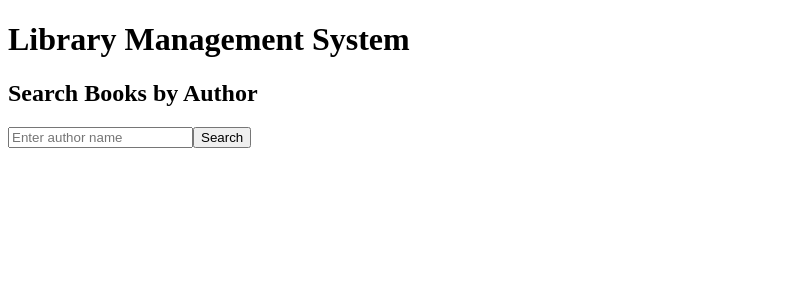
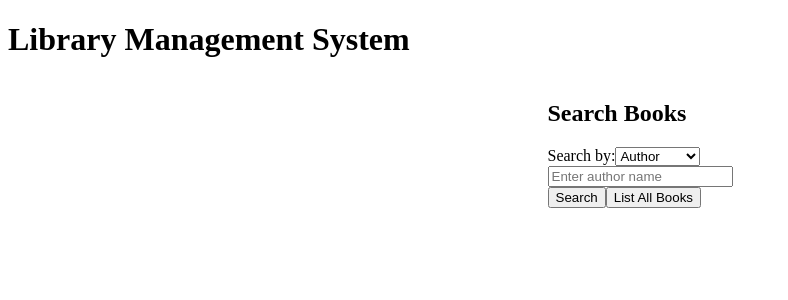
Before and after one commit to clapathiotis/LibraryManagement, an Angular app in the folder library_app/: page / in a window 1280 px wide. Shown: the top 300 px of the page, without its empty margins (0-788 px from the left). Built offline with nearby package versions, Linux system fonts and the light colour scheme.

Commit message:
refactored author-serach-component to search-component

```diff
--- a/library_app/src/app/app.component.css
+++ b/library_app/src/app/app.component.css
@@ -0,0 +1,7 @@
+.container {
+    display: flex;
+    flex-direction: column;
+    width: auto;
+    justify-content: center;
+    align-items: center;
+}
--- a/library_app/src/app/app.component.html
+++ b/library_app/src/app/app.component.html
@@ -1,4 +1,5 @@
 <div>
   <h1>Library Management System</h1>
-  <app-author-search></app-author-search>
-</div>
+  <div class="container">
+    <app-author-search></app-author-search>
+  </div></div>
--- a/library_app/src/app/app.component.ts
+++ b/library_app/src/app/app.component.ts
@@ -1,5 +1,5 @@
 import { Component } from '@angular/core';
-import { AuthorSearchComponent } from './author-search/author-search.component';
+import { AuthorSearchComponent } from './search_component/search.component';
 
 @Component({
   selector: 'app-root',
--- a/library_app/src/app/app.module.ts
+++ b/library_app/src/app/app.module.ts
@@ -4,7 +4,7 @@ import { FormsModule } from '@angular/forms';
 import { HttpClientModule } from '@angular/common/http';
 
 import { AppComponent } from './app.component';
-import { AuthorSearchComponent } from './author-search/author-search.component';
+import { AuthorSearchComponent } from './search_component/search.component';
 
 @NgModule({
   declarations: [
--- a/library_app/src/app/author-search/author-search.component.html
+++ /dev/null
@@ -1,10 +0,0 @@
-<div>
-    <h2>Search Books by Author</h2>
-    <input type="text" [(ngModel)]="author" placeholder="Enter author name">
-    <button (click)="searchByAuthor()">Search</button>
-    <ul>
-      <li *ngFor="let book of books">
-        {{ book.title }} by {{ book.author }} - {{ book.available ? 'Available' : 'Borrowed' }}
-      </li>
-    </ul>
-  </div>
--- a/library_app/src/app/author-search/author-search.component.ts
+++ /dev/null
@@ -1,25 +0,0 @@
-import { Component } from '@angular/core';
-import { CommonModule } from '@angular/common';
-import { FormsModule } from '@angular/forms';
-import { HttpClientModule, HttpClient } from '@angular/common/http';
-
-@Component({
-  selector: 'app-author-search',
-  templateUrl: './author-search.component.html',
-  styleUrls: ['./author-search.component.css'],
-  standalone: true,
-  imports: [CommonModule, FormsModule, HttpClientModule]
-})
-export class AuthorSearchComponent {
-  author: string = '';
-  books: any[] = [];
-
-  constructor(private http: HttpClient) {}
-
-  searchByAuthor() {
-    this.http.get<any[]>(`http://localhost:8080/api/books/search/author?author=${this.author}`)
-      .subscribe(data => {
-        this.books = data;
-      });
-  }
-}
--- /dev/null
+++ b/library_app/src/app/search_component/search.component.html
@@ -0,0 +1,35 @@
+<div class="search-container">
+    <h2>Search Books</h2>
+    <label for="searchType">Search by:</label>
+    <select id="searchType" [(ngModel)]="searchType" class="wide-input">
+      <option value="author">Author</option>
+      <option value="title">Title</option>
+      <option value="available">Availability</option>
+    </select>
+
+    <div *ngIf="searchType === 'author'">
+      <input type="text" [(ngModel)]="author" placeholder="Enter author name" class="wide-input">
+    </div>
+
+    <div *ngIf="searchType === 'title'">
+      <input type="text" [(ngModel)]="title" placeholder="Enter book title" class="wide-input">
+    </div>
+
+    <div *ngIf="searchType === 'available'">
+      <label>
+        <input type="radio" [(ngModel)]="available" [value]="true"> Available
+      </label>
+      <label>
+        <input type="radio" [(ngModel)]="available" [value]="false"> Borrowed
+      </label>
+    </div>
+
+    <button (click)="searchBooks()" class="wide-button">Search</button>
+    <button (click)="listAllBooks()" class="wide-button">List All Books</button>
+
+    <ul>
+      <li *ngFor="let book of books">
+        {{ book.title }} by {{ book.author }} - {{ book.available ? 'Available' : 'Borrowed' }}
+      </li>
+    </ul>
+  </div>
--- /dev/null
+++ b/library_app/src/app/search_component/search.component.ts
@@ -0,0 +1,42 @@
+import { Component } from '@angular/core';
+import { CommonModule } from '@angular/common';
+import { FormsModule } from '@angular/forms';
+import { HttpClientModule, HttpClient } from '@angular/common/http';
+
+@Component({
+  selector: 'app-author-search',
+  templateUrl: './search.component.html',
+  styleUrls: ['./search.component.css'],
+  standalone: true,
+  imports: [CommonModule, FormsModule, HttpClientModule]
+})
+export class AuthorSearchComponent {
+  searchType: string = 'author';
+  author: string = '';
+  title: string = '';
+  available: boolean = true;
+  books: any[] = [];
+
+  constructor(private http: HttpClient) {}
+
+  searchBooks() {
+    let url = '';
+    if (this.searchType === 'author') {
+      url = `http://localhost:8080/api/books/search/author?author=${this.author}`;
+    } else if (this.searchType === 'title') {
+      url = `http://localhost:8080/api/books/search/title?title=${this.title}`;
+    } else if (this.searchType === 'available') {
+      url = `http://localhost:8080/api/books/search/available?available=${this.available}`;
+    }
+
+    this.http.get<any[]>(url).subscribe(data => {
+      this.books = data;
+    });
+  }
+
+  listAllBooks() {
+    this.http.get<any[]>('http://localhost:8080/api/books').subscribe(data => {
+      this.books = data;
+    });
+  }
+}
```
Also changed, not shown: library_app/src/app/search_component/search.component.css (added), 1 other file (tests, documents, lock files or other folders).
